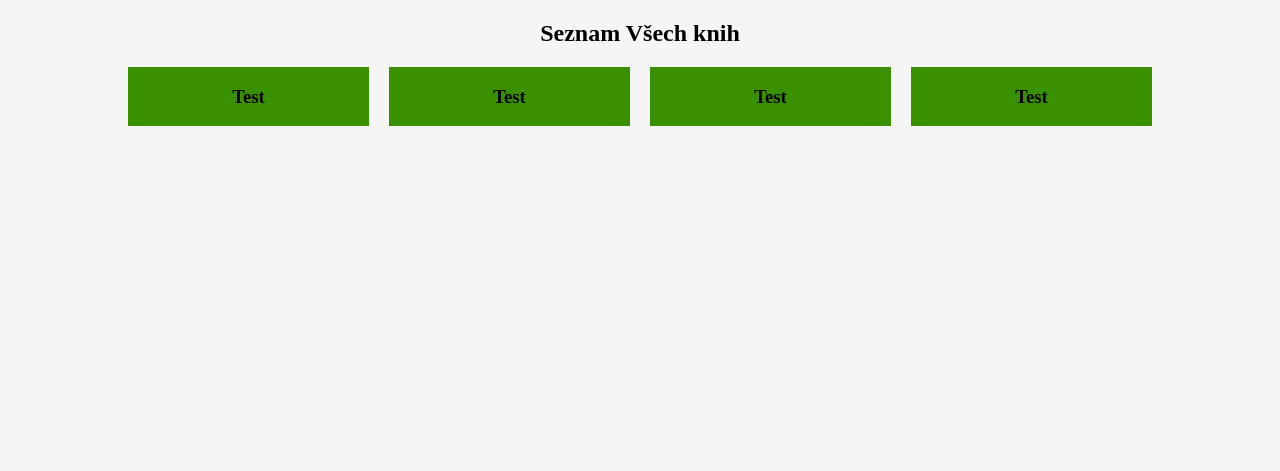
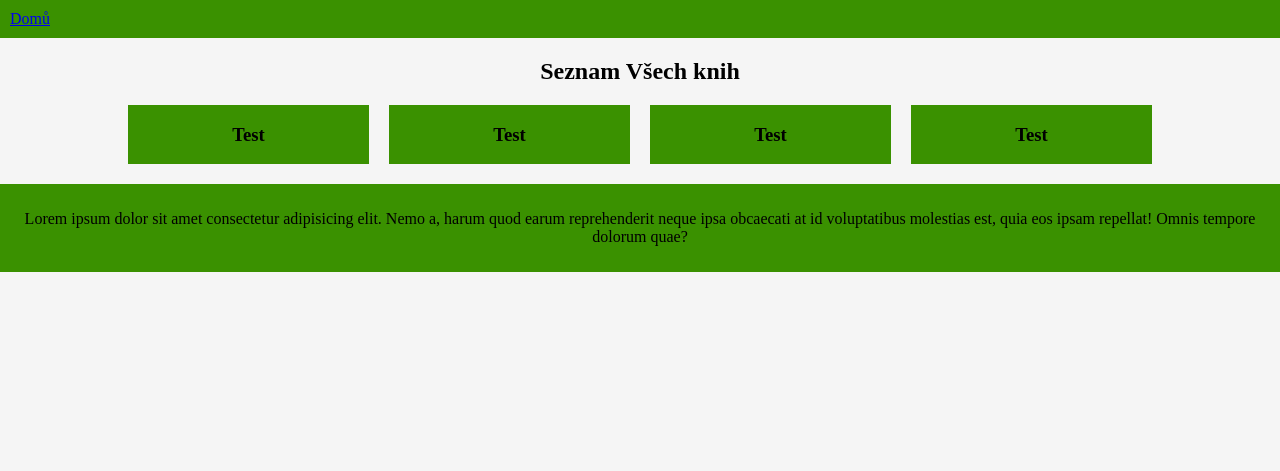
Before and after one commit to Bohemiaman/library, a PHP site: page /view/home in a window 1280 px wide. Shown: the top 471 px of the page. After the commit the page ends 272 px from the top, so only its background shows below. Run offline with PHP 8.4, Linux system fonts and the light colour scheme.

Commit message:
add initial nav and footer

```diff
--- a/style.css
+++ b/style.css
@@ -15,6 +15,7 @@ section.grid {
 article {
     padding: 0% 10%;
     text-align: center;
+    margin: 20px 0px;
 }
 
 section.grid div {
@@ -22,3 +23,14 @@ section.grid div {
     background-color: #3a9100;
     text-align: center;
 }
+
+nav,
+footer {
+    display: flex;
+    background-color: #3a9100;
+    padding: 10px;
+}
+footer{
+    justify-content: center;
+    text-align: center;
+}
--- a/view/defaultLayout.phtml
+++ b/view/defaultLayout.phtml
@@ -13,7 +13,11 @@
 </head>
 
 <body>
+    <nav><a href="home">Domů</a></nav>
     <?php $this->controller->displayView() ?>
+    <footer>
+        <p>Lorem ipsum dolor sit amet consectetur adipisicing elit. Nemo a, harum quod earum reprehenderit neque ipsa obcaecati at id voluptatibus molestias est, quia eos ipsam repellat! Omnis tempore dolorum quae?</p>
+    </footer>
 </body>
 
 </html>
```
